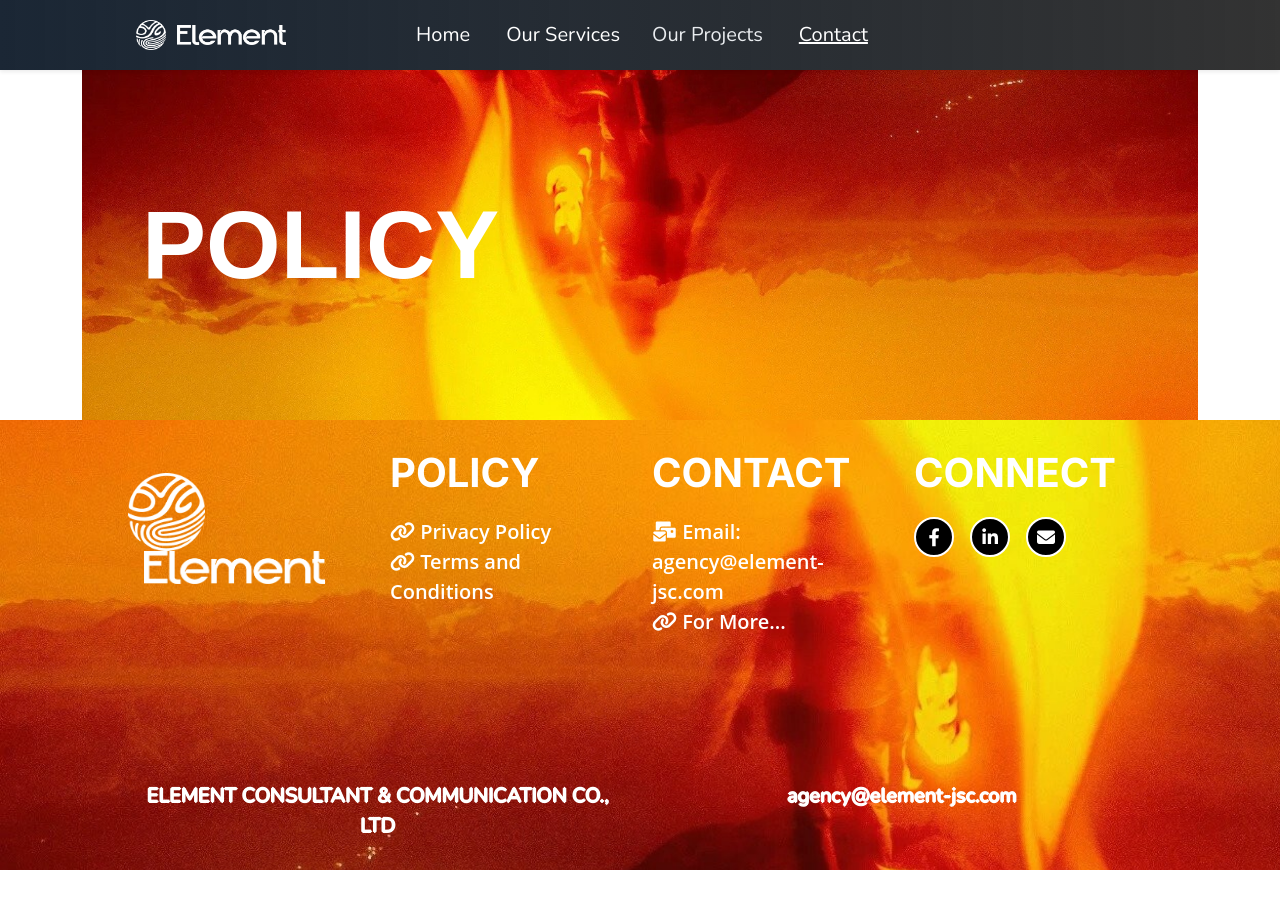
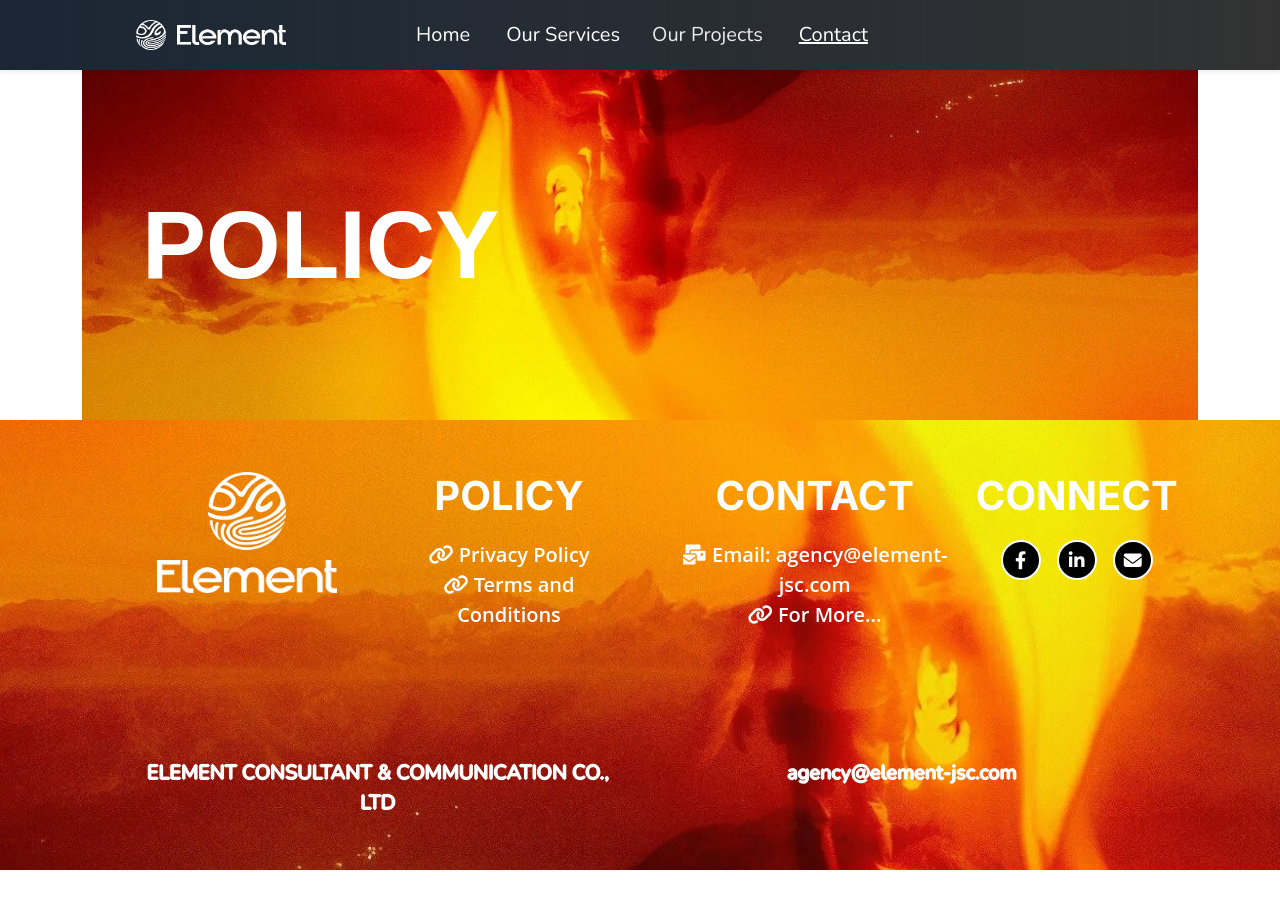
Before and after one commit to SeiSilver/element-page, a Jekyll site: the page built from pages/policy.md, in a window 1280 px wide. Built offline with Jekyll 4.4.1, drawn with Linux system fonts in a browser that asks for light colours.

Commit message:
update footer

```diff
--- a/_includes/footer-sub-item.html
+++ b/_includes/footer-sub-item.html
@@ -50,14 +50,17 @@
 </style>
 
 <div class="footer-section">
-    <div class="row text-center text-md-start">
+    <div class="row text-center">
 
-        <div class="col-12 col-md-12 col-lg-3 mb-5 mt-4 gy-4">
-            <img src="{{ site.baseurl }}/assets/images/logo-white.png" alt="element"
-                 style="height: 78px !important;">
-            <img class="ms-3" src="{{ site.baseurl }}/assets/images/logo-text-white.png" alt="element"
-                 style="height: 33px !important;">
+        <div class="col-12 col-md-12 col-lg-3 mb-5">
+            <div class="d-flex flex-column align-items-center text-center">
+                <img src="{{ site.baseurl }}/assets/images/logo-white.png" alt="element"
+                     style="height: 78px !important;">
+                <img src="{{ site.baseurl }}/assets/images/logo-text-white.png" alt="element"
+                     style="height: 33px !important; margin-top: 10px;">
+            </div>
         </div>
+
 
         <div class="col-12 col-md-6 col-lg-3 mb-4">
             <h5 class="fw-bold footer-title">POLICY</h5>
@@ -74,7 +77,7 @@
             </ul>
         </div>
 
-        <div class="col-12 col-md-6 col-lg-3 mb-4">
+        <div class="col-12 col-md-6 col-lg-4 mb-4">
             <h5 class="fw-bold footer-title">CONTACT</h5>
             <ul class="list-unstyled">
                 <li>
@@ -91,20 +94,26 @@
             </ul>
         </div>
 
-        <div class="col-12 col-md-12 col-lg-3">
-            <h5 class="fw-bold footer-title">CONNECT</h5>
-            <div class="d-flex justify-content-center justify-content-md-start gap-3 fs-5">
-                <a href="https://www.facebook.com/elementvn2512/" target="_blank" class="social-icon text-white"><i
-                        class="fab fa-facebook-f"></i></a>
-                <a href="#" class="social-icon text-white"><i class="fab fa-linkedin-in"></i></a>
-                <a href="mailto:agency@element-jsc.com" class="social-icon text-white"><i
-                        class="fas fa-envelope"></i></a>
+        <div class="col-12 col-md-12 col-lg-2">
+            <div class="d-flex flex-column align-items-center text-center">
+                <h5 class="fw-bold footer-title">CONNECT</h5>
+                <div class="d-flex justify-content-center gap-3 fs-5">
+                    <a href="https://www.facebook.com/elementvn2512/" target="_blank" class="social-icon text-white">
+                        <i class="fab fa-facebook-f"></i>
+                    </a>
+                    <a href="#" class="social-icon text-white">
+                        <i class="fab fa-linkedin-in"></i>
+                    </a>
+                    <a href="mailto:agency@element-jsc.com" class="social-icon text-white">
+                        <i class="fas fa-envelope"></i>
+                    </a>
+                </div>
             </div>
         </div>
 
     </div>
 
-    <div class="row text-center mt-4">
+    <div class="row text-center mt-2">
         <div class="col-12 col-lg-6">
             <div class="text-center opacity-75 footer-title-sub">
                 ELEMENT CONSULTANT & COMMUNICATION CO., LTD
```
